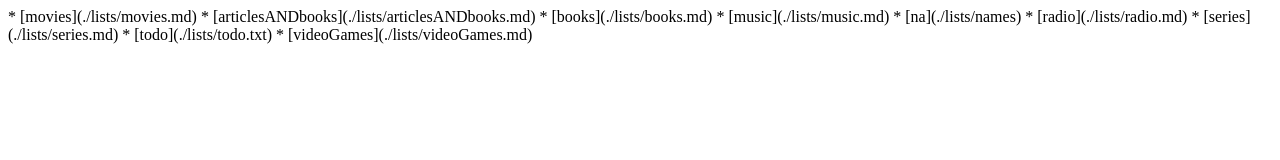
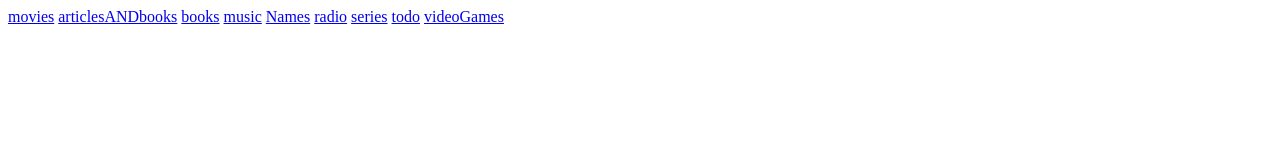
Before and after one commit to LemuelCushing/lists-and, a plain HTML site: page index.html in a window 1280 px wide. Drawn offline with Linux system fonts and the light colour scheme.

Commit message:
fuck tagtown

```diff
--- a/index.html
+++ b/index.html
@@ -2,19 +2,19 @@
 <html>
 <head>
 	<title>lists-and</title>
-	<script src="./script.js"></script>
+	<!-- <script src="./script.js"></script> -->
 </head>
 <body>
-	<markdown>
-			* [movies](./lists/movies.md)
-			* [articlesANDbooks](./lists/articlesANDbooks.md)
-			* [books](./lists/books.md)
-			* [music](./lists/music.md)
-			* [na](./lists/names)
-			* [radio](./lists/radio.md)
-			* [series](./lists/series.md)
-			* [todo](./lists/todo.txt)
-			* [videoGames](./lists/videoGames.md)
-	</markdown>
+	<!-- <markdown> -->
+			<a href="./lists/movies.md">movies</a>
+			<a href="./lists/articlesANDbooks.md">articlesANDbooks</a>
+			<a href="./lists/books.md">books</a>
+			<a href="./lists/music.md">music</a>
+			<a href="./lists/names">Names</a>
+			<a href="./lists/radio.md">radio</a>
+			<a href="./lists/series.md">series</a>
+			<a href="./lists/todo.txt">todo</a>
+			<a href="./lists/videoGames.md">videoGames</a>
+	<!-- </markdown> -->
 </body>
 </html>
```
